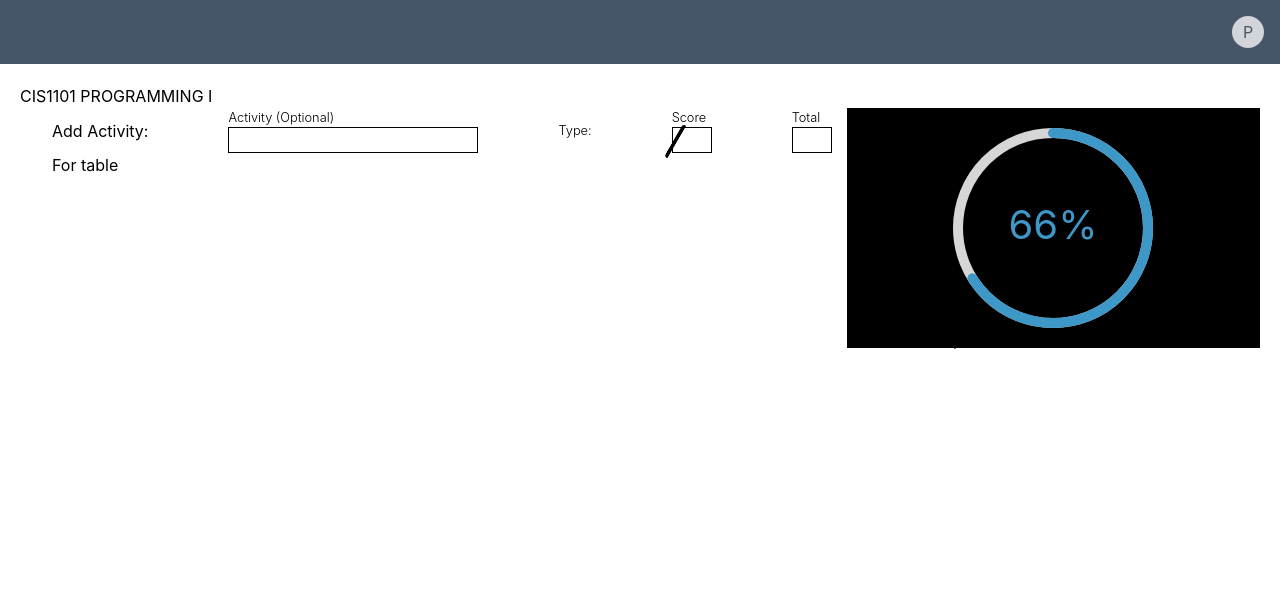
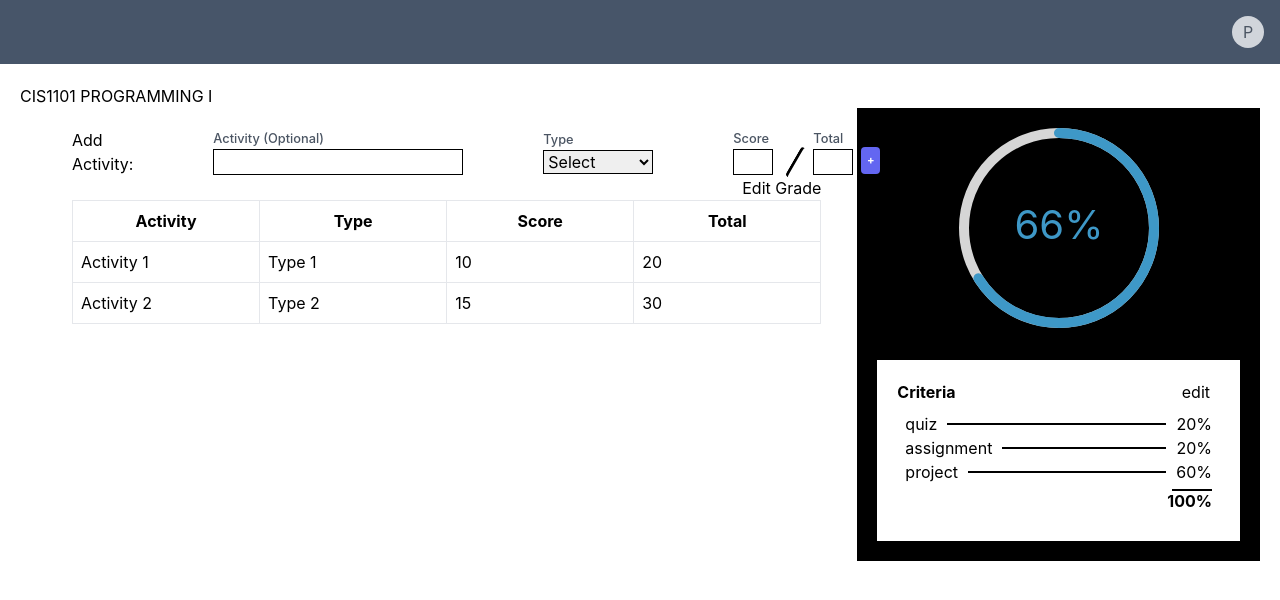
Before and after one commit to KeeeeEf/GradeGuru, a React (Create React App) app in the folder client/: page /course in a window 1280 px wide. Shown: the top 600 px of the page. Built offline with nearby package versions, Linux system fonts and the light colour scheme.

Commit message:
course page changes

```diff
--- /dev/null
+++ b/client/src/components/Dropdown.js
@@ -0,0 +1,28 @@
+import react from 'react'
+
+const Dropdown = (props) =>{
+
+    console.log(props.options)
+
+    function renderData(data, index){
+        return(
+            <option value={index}>{data.type}</option>
+        )
+    }
+
+    return(
+        <div>
+          <select
+            // value={semesterName}
+            // onChange={(e) => setSemesterName(e.target.value)}
+            className={props.className}>
+            <option value="" disabled selected>
+                Select {props.title}
+             </option>
+             {props.options.map((data)=>renderData(data))}
+          </select>
+        </div>
+    )
+}
+
+export default Dropdown
--- /dev/null
+++ b/client/src/components/Table.js
@@ -0,0 +1,85 @@
+import React, { useState } from 'react';
+import Dropdown from './Dropdown';
+
+const Table = (props) => {
+  const [isEditing, setIsEditing] = useState(false);
+  const [data, setData] = useState([
+    { activity: 'Activity 1', type: 'Type 1', score: 10, total: 20 },
+    { activity: 'Activity 2', type: 'Type 2', score: 15, total: 30 },
+    // Add more data as needed
+  ]);
+
+  const handleEdit = () => {
+    setIsEditing(!isEditing);
+  };
+
+  const handleInputChange = (index, key, value) => {
+    const newData = [...data];
+    newData[index][key] = value;
+    setData(newData);
+  };
+
+  return (
+    <div className="w-full">
+      <button onClick={handleEdit} className='float-right'>{isEditing ? 'Save Grade' : 'Edit Grade'}</button>
+      <table className="w-full border-collapse border">
+        <thead>
+          <tr>
+            <th className="border p-2 w-1/4">Activity</th>
+            <th className="border p-2 w-1/4">Type</th>
+            <th className="border p-2 w-1/4">Score</th>
+            <th className="border p-2 w-1/4">Total</th>
+          </tr>
+        </thead>
+        <tbody>
+          {data.map((item, index) => (
+            <tr key={index}>
+              <td className="border p-2">
+                {isEditing ? (
+                  <input
+                    type="text"
+                    value={item.activity}
+                    onChange={(e) => handleInputChange(index, 'activity', e.target.value)}
+                  />
+                ) : (
+                  item.activity
+                )}
+              </td>
+              <td className="border p-2">
+                {isEditing ? (
+                  <Dropdown title={"Type"} options={props.options}/>
+                ) : (
+                  item.type
+                )}
+              </td>
+              <td className="border p-2">
+                {isEditing ? (
+                  <input
+                    type="text"
+                    value={item.score}
+                    onChange={(e) => handleInputChange(index, 'score', e.target.value)}
+                  />
+                ) : (
+                  item.score
+                )}
+              </td>
+              <td className="border p-2">
+                {isEditing ? (
+                  <input
+                    type="text"
+                    value={item.total}
+                    onChange={(e) => handleInputChange(index, 'total', e.target.value)}
+                  />
+                ) : (
+                  item.total
+                )}
+              </td>
+            </tr>
+          ))}
+        </tbody>
+      </table>
+    </div>
+  );
+};
+
+export default Table;
--- a/client/src/pages/Course.js
+++ b/client/src/pages/Course.js
@@ -1,8 +1,10 @@
 import {FormEvent, useEffect, useState} from 'react';
-import DropDown from 'react-dropdown'
 import { CircularProgressbar } from 'react-circular-progressbar';
 import "react-circular-progressbar/dist/styles.css";
+
+import DropDown from '../components/Dropdown'
 import NavBar from '../components/Navbar'
+import Table from '../components/Table';
 
 const Course = () =>{
 
@@ -13,7 +15,18 @@ const Course = () =>{
 
     const Title = "CIS1101 PROGRAMMING I"
     const percentage = 66;
-    const options = ["quiz", "assignment", "project"]
+    const options = [{type:"quiz", percentage:"20%"}, {type: "assignment", percentage:"20%"}, {type:"project", percentage:"60%"}]
+
+
+    function renderCriteria(datum){
+        return(
+            <div className='flex justify-between items-center gap-[10px]'>
+                <h1>{datum.type}</h1>
+                <div className='w-[100%] h-[2px] bg-black'/>
+                <h1>{datum.percentage}</h1>
+            </div>
+        )
+    }
 
     return(
         <div className=''>
@@ -22,34 +35,58 @@ const Course = () =>{
             <div>
                 <h1>{Title}</h1>
             </div>
-            <div className='grid grid-cols-3'>
-                <div className='ml-[2rem] flex flex-col col-span-2'>
+            <div className='grid grid-cols-3 gap-4'>
+                <div className='ml-[2rem] flex flex-col col-span-2 p-5'>
                 <div className='flex items-center gap-[5rem] relative'>
                     <h2>Add Activity: </h2>
                     <div className='flex flex-col '>
-                        <label className='font-light xs:max-sm:text-[0.4em] xl:max-2xl:text-[0.8em]'>Activity (Optional)</label>
+                        <label className='font-light xs:max-sm:text-[0.4em] xl:max-2xl:text-[0.8em] text-sm font-medium text-gray-600'>Activity (Optional)</label>
                         <input type="text" className='border border-solid border-black'value={activity} onChange={(e) =>{setActivity(e.target.value)}}/>
                     </div>
                     <div className='flex flex-col'>
-                        <label className='font-light xs:max-sm:text-[0.4em] xl:max-2xl:text-[0.8em]'>Type: </label>
+                        <label className='font-light xs:max-sm:text-[0.4em] xl:max-2xl:text-[0.8em] text-sm font-medium text-gray-600'>Type</label>
+                        <DropDown options={options} className={"border border-1 border-black"}/>
                     </div>
+                    <div className='relative flex gap-[5rem]'>
                     <div className='flex flex-col'>
-                        <label className='font-light xs:max-sm:text-[0.4em] xl:max-2xl:text-[0.8em]'>Score</label>
+                        <label className='font-light xs:max-sm:text-[0.4em] xl:max-2xl:text-[0.8em] text-sm font-medium text-gray-600'>Score</label>
                         <input type="text" className='w-[2.5rem] border border-solid border-black' value={score} onChange={(e) =>{setScore(e.target.value)}}/>
                     </div>
-                    <div className="w-[2.4rem] h-16 border-t-[4px] rounded border-solid border-black transform rotate-[-60deg] absolute left-[39.4rem] top-[1rem]"></div>
-                    <div className='flex flex-col'>
-                        <label className='font-light xs:max-sm:text-[0.4em] xl:max-2xl:text-[0.8em]'>Total</label>
+                         <div className="w-[2.1rem] h-16 border-t-[3px] rounded border-solid border-black transform rotate-[-60deg] absolute left-[4.4rem] top-[1rem]"></div>
+                    <div className='flex flex-col ml-[-2.5rem]'>
+                        <label className='font-light xs:max-sm:text-[0.4em] xl:max-2xl:text-[0.8em] text-sm font-medium text-gray-600'>Total</label>
                         <input type="text" className='w-[2.5rem] border border-solid border-black' value={total} onChange={(e) =>{setTotal(e.target.value)}}/>
                     </div>
-                </div>
-                    <div>
-                        For table
+                    </div>
+                    <div className='flex flex-col ml-[-4.5rem] mt-[17px]'>
+                        <button type='submit' className='flex items-center justify-center button bg-[#6366F1] text-white p-[0.5em] w-[100%] rounded hover:bg-[#818cf8] font-bold transition-colors delay-250 duration-[3000] ease-in xs:max-sm:text-[0.4em] xs:max-sm:w-[9vh] xl:max-2xl:text-[0.7em]'>
+                        {/* {isLoading && <Spinner className='mr-[1%]'/>} */}
+                                                +
+                        </button>
                     </div>
                 </div>
-                <div className='flex justify-center items-center w-[100%] bg-black p-5'>
+                    <div className=''>
+                        <div className=''>
+                            <Table options={options}/>
+                        </div>
+                    </div>
+                </div>
+                <div className='flex flex-col justify-center items-center w-[100%] bg-black p-5'>
                     <div className='w-[200px] h-[200px]'>
-                    <CircularProgressbar value={percentage} text={`${percentage}%`} strokeWidth={5}/>;
+                        <CircularProgressbar value={percentage} text={`${percentage}%`} strokeWidth={5}/>;
+                    </div>
+                    <div className='p-5 bg-white w-[100%] mt-[2rem]'>
+                        <div className='relative'>
+                            <h2 className='font-bold'>Criteria</h2>
+                            <button className='absolute top-0 right-[10px]'>
+                                edit
+                            </button>
+                        </div>
+                        <div className='p-2'>
+                            {options.map((data)=>renderCriteria(data))}
+                            <div className='relative mt-[5px] mb-[5px]'><div className='w-[40px] h-[2px] bg-black absolute right-0'/></div>
+                            <h1 className='text-right font-bold'>100%</h1>
+                        </div>
                     </div>
                 </div>
             </div>
```
